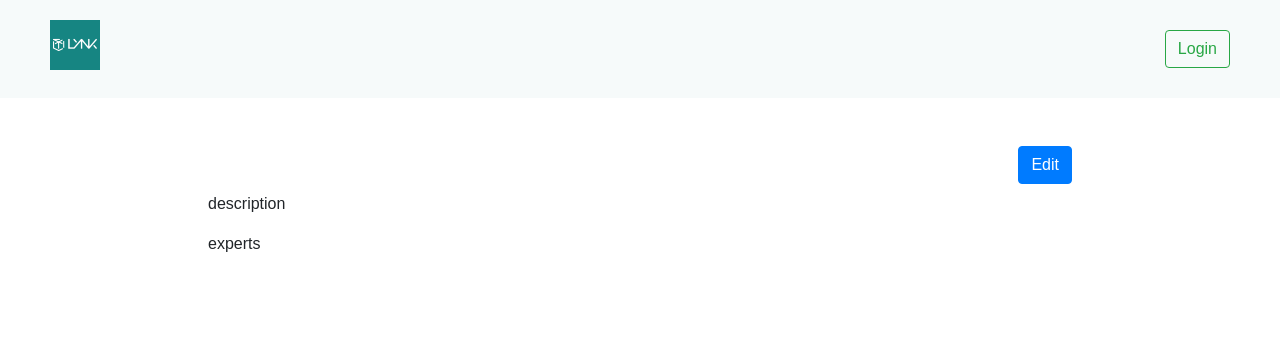
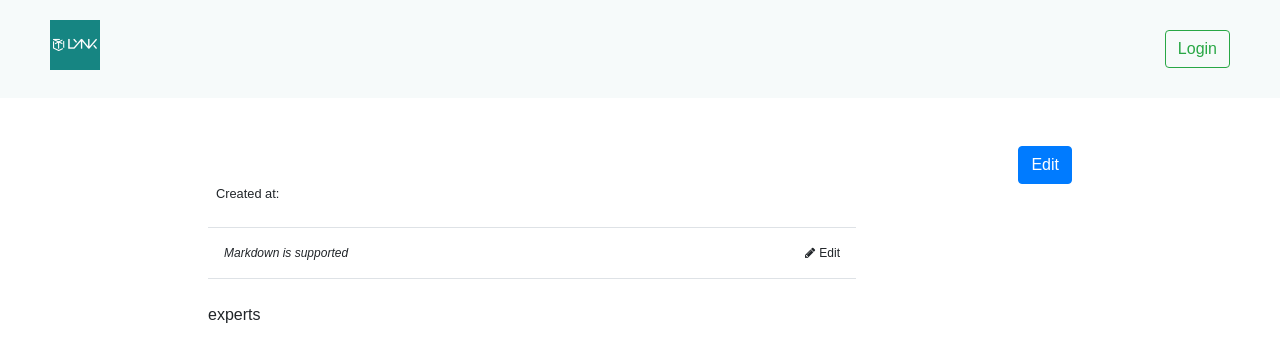
Before and after one commit to zzhjerry/project-management-system, a React (Create React App) app in the folder app/: page /projects/1 in a window 1280 px wide. Shown: the top 358 px of the page. Built offline with nearby package versions, Linux system fonts and the light colour scheme; no server answers.

Commit message:
ADD: markdown diaplay view

```diff
--- a/app/src/ProjectDetail.js
+++ b/app/src/ProjectDetail.js
@@ -1,6 +1,7 @@
 import React from 'react'
 import { connect } from 'react-redux'
 import { getProjectAsync } from './actions'
+import md from 'markdown-it'
 
 /* components */
 import { Form, Button, Input, Badge } from 'reactstrap'
@@ -11,12 +12,12 @@ class ProjectDetail extends React.Component {
       return <h1>Loading</h1>
     }
 
-    const { title, status } = this.props.project
+    const { title, status, createdAt, description } = this.props.project
     return (
       <div className="w-75 m-auto p-5">
         <ProjectHeader title={title}></ProjectHeader>
-        <ProjectStatus status={status}></ProjectStatus>
-        <Description></Description>
+        <ProjectStatus status={status} createdAt={createdAt}></ProjectStatus>
+        <Description description={description}></Description>
         <ExpertList></ExpertList>
       </div>
     )
@@ -72,21 +73,80 @@ const ProjectStatus = (props) => {
     }
   }
   return (
-    <div className="mb-2">
+    <div className="mb-2 d-flex align-items-center">
       <Badge disabled color={color(props.status)}>
         {props.status}
       </Badge>
+      <small className="ml-2">Created at: {props.createdAt}</small>
     </div>
   )
 }
 
-const Description = ({ editable }) => (
-  <p>description</p>
-)
+class Description extends React.Component {
+  render() {
+    const { editable, description, authenticated } = this.props
+    if (authenticated && editable) {
+      return (
+        <MarkdownEditAndPreview
+          text={description}
+          onSaveButtonClick={this.handleSave}
+          onCancelButtonClick={this.handleCancel} >
+        </MarkdownEditAndPreview>
+      )
+    }
+    return (
+      <MarkdownDisplay
+        text={description}
+        onEditButtonClick={this.toggleEditable}>
+      </MarkdownDisplay>
+    )
+  }
+
+  constructor(props) {
+    super(props)
+    this.state = {
+      editable: false
+    }
+    this.toggleEditable = this.toggleEditable.bind(this)
+    this.handleSave = this.handleSave.bind(this)
+    this.handleCancel = this.handleCancel.bind(this)
+  }
+
+  toggleEditable() {
+    this.setState({ editable: !this.state.editable })
+  }
+
+  handleSave() {}
+  handleCancel() {}
+}
 
 const ExpertList = () => (
   <p>experts</p>
 )
+
+const MarkdownEditAndPreview = (props) => {
+  return (
+    <p>Preview</p>
+  )
+}
+
+const MarkdownDisplay = (props) => {
+  const { text = '' } = props
+  const html = md().render(text)
+  const { onEditButtonClick } = props
+  return (
+    <div className="my-4 p-3 border border-left-0 border-right-0 w-75">
+      <div dangerouslySetInnerHTML={{__html:html}} />
+      <div className="d-flex justify-content-between" style={{ fontSize: '12px' }}>
+        <span className="font-italic">Markdown is supported</span>
+        <a onClick={onEditButtonClick}>
+          <i className="fa fa-pencil mr-1"></i>
+          Edit
+        </a>
+      </div>
+    </div>
+  )
+}
 
 const mapStateToProps = state => {
   return {
--- a/app/src/index.js
+++ b/app/src/index.js
@@ -1,6 +1,7 @@
 import React from 'react'
 import ReactDOM from 'react-dom'
 import 'bootstrap/dist/css/bootstrap.css'
+import 'font-awesome/css/font-awesome.min.css'
 import './index.css'
 import Root from './Root'
 
--- a/package.json
+++ b/package.json
@@ -34,7 +34,9 @@
     "cookie-parser": "^1.4.3",
     "express": "^4.16.2",
     "express-session": "^1.15.6",
+    "font-awesome": "^4.7.0",
     "lodash": "^4.17.4",
+    "markdown-it": "^8.4.0",
     "mongoose": "^4.13.4",
     "passport": "^0.4.0",
     "passport-local": "^1.0.0",
```
